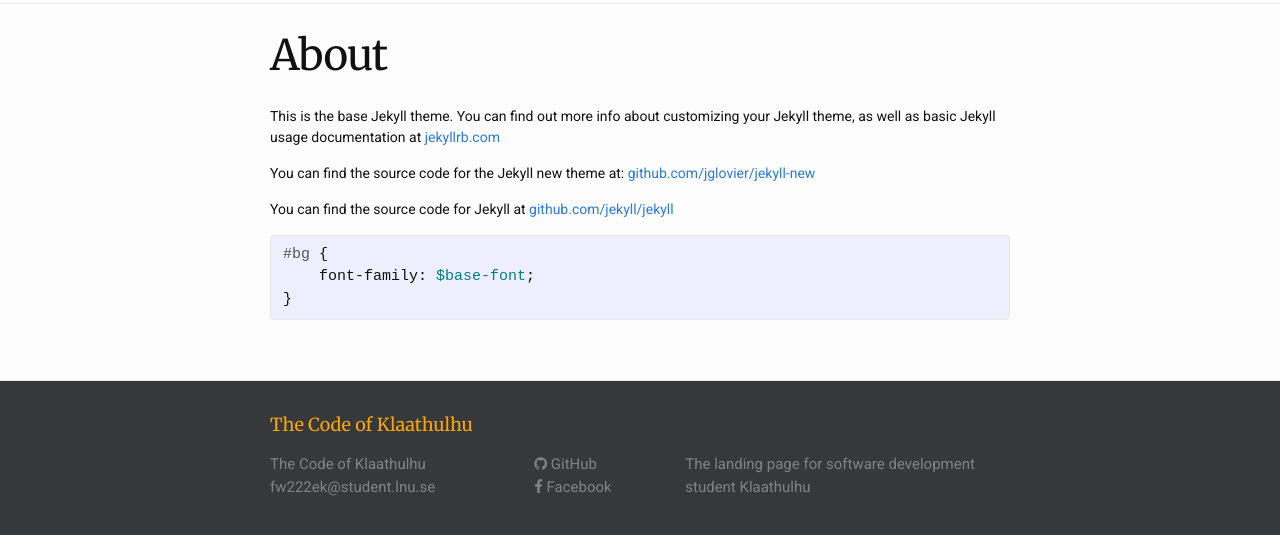
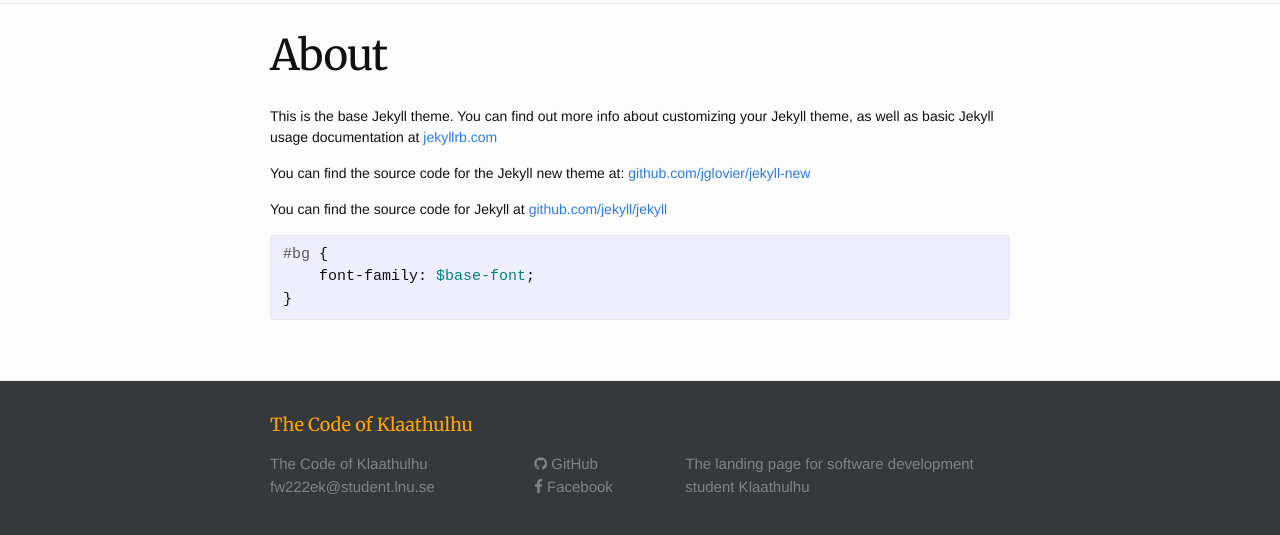
Before and after one commit to klaathulhu/klaathulhu.github.io, a Jekyll site: the page built from about.md, in a window 1280 px wide. Shown: the part 229-764 px from the top of the page. Built offline with Jekyll 4.4.1, drawn with Linux system fonts in a browser that asks for light colours; nearby versions of some CDN libraries.

Commit message:
changes text font

```diff
--- a/_sass/_variables.scss
+++ b/_sass/_variables.scss
@@ -4,7 +4,7 @@
 @import "normalize";
 
 // Our variables
-$base-font-family: 'Roboto', Helvetica, sans-serif;
+$base-font-family: "proxima nova", Helvetica, sans-serif;
 $base-font-size:   16px;
 $small-font-size:  $base-font-size * 0.875;
 $base-line-height: 1.5;
```
